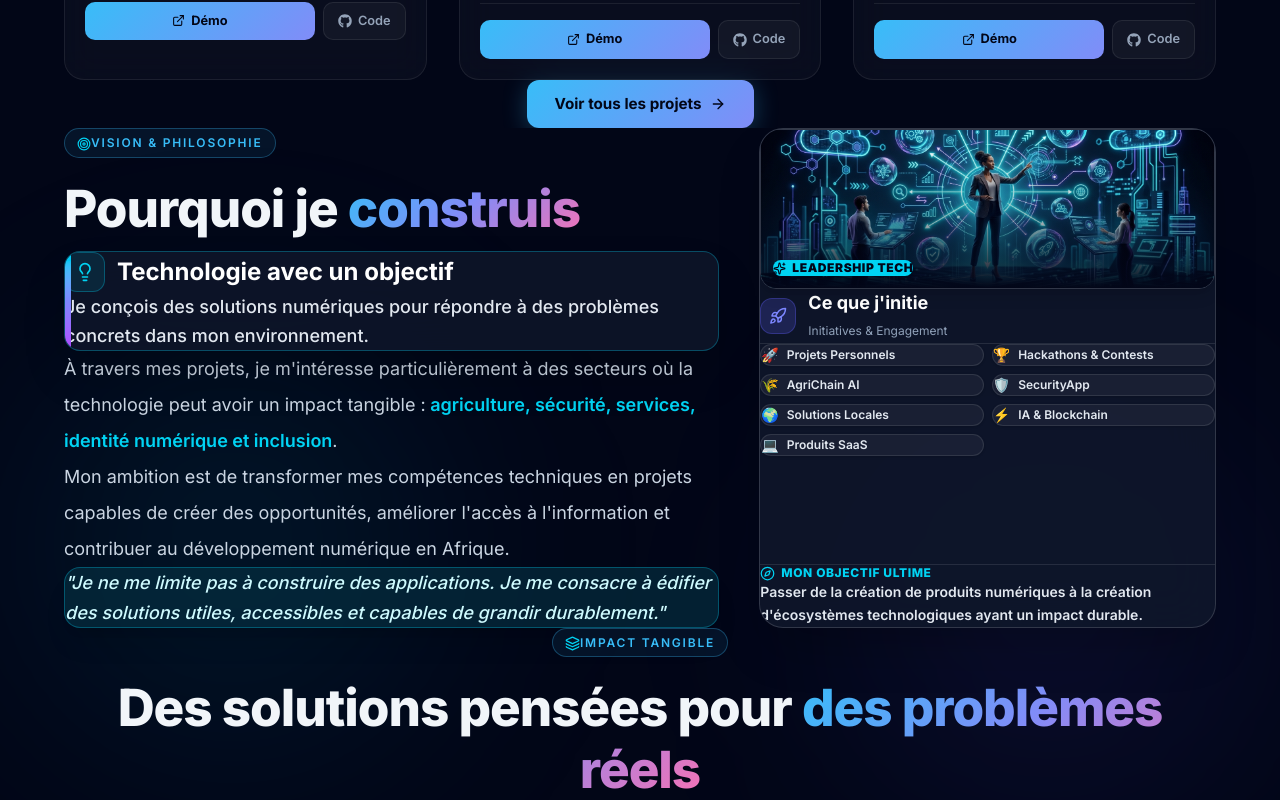
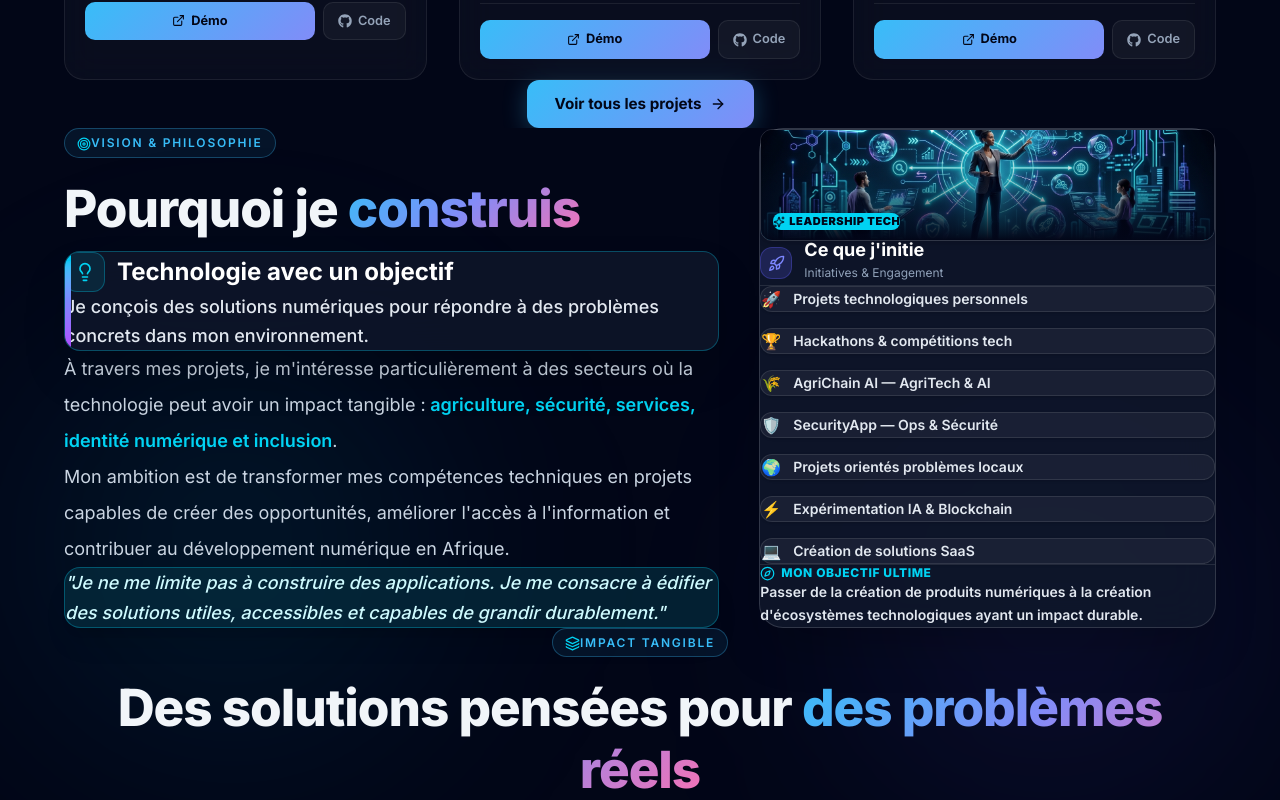
Before and after one commit to mmilinda/FolioMM, a React (Vite) app: page / in a window 1280 px wide. Shown: the part 3360-4160 px from the top of the page. Built offline with nearby package versions, Linux system fonts and the light colour scheme; no server answers.

Commit message:
fix: present initiatives list on 1 full-width column taking all allocated vertical space evenly

```diff
--- a/src/components/ImpactSection.jsx
+++ b/src/components/ImpactSection.jsx
@@ -51,13 +51,13 @@ const impactDomains = [
 ];
 
 const initiatives = [
-  { text: "Projets Personnels", icon: "🚀" },
-  { text: "Hackathons & Contests", icon: "🏆" },
-  { text: "AgriChain AI", icon: "🌾" },
-  { text: "SecurityApp", icon: "🛡️" },
-  { text: "Solutions Locales", icon: "🌍" },
-  { text: "IA & Blockchain", icon: "⚡" },
-  { text: "Produits SaaS", icon: "💻" },
+  { text: "Projets technologiques personnels", icon: "🚀" },
+  { text: "Hackathons & compétitions tech", icon: "🏆" },
+  { text: "AgriChain AI — AgriTech & AI", icon: "🌾" },
+  { text: "SecurityApp — Ops & Sécurité", icon: "🛡️" },
+  { text: "Projets orientés problèmes locaux", icon: "🌍" },
+  { text: "Expérimentation IA & Blockchain", icon: "⚡" },
+  { text: "Création de solutions SaaS", icon: "💻" },
 ];
 
 export default function ImpactSection() {
@@ -126,55 +126,55 @@ export default function ImpactSection() {
             </div>
           </div>
 
-          {/* Right Column — Initiatives (Redesigned as stylish 2-column shiny badge grid) */}
+          {/* Right Column — Initiatives (1 Single Full-Width Column filling allocated space) */}
           <div className="lg:col-span-5 flex">
             <motion.div
               initial={{ opacity: 0, scale: 0.95 }}
               animate={inView ? { opacity: 1, scale: 1 } : {}}
               transition={{ duration: 0.7, delay: 0.2 }}
-              className="p-5 sm:p-7 rounded-2xl md:rounded-3xl bg-slate-900/90 border border-white/15 backdrop-blur-xl shadow-2xl flex flex-col justify-between space-y-5 text-left w-full h-full overflow-hidden"
+              className="p-5 sm:p-6 rounded-2xl md:rounded-3xl bg-slate-900/90 border border-white/15 backdrop-blur-xl shadow-2xl flex flex-col justify-between space-y-5 text-left w-full h-full"
             >
-              <div className="space-y-4">
+              <div className="space-y-4 flex-grow flex flex-col justify-between">
 
                 {/* Top Illustrative Banner */}
-                <div className="w-full h-32 sm:h-40 rounded-2xl overflow-hidden border border-white/15 relative shadow-lg">
+                <div className="w-full h-24 sm:h-28 rounded-xl overflow-hidden border border-white/15 relative shadow-md shrink-0">
                   <img src="/initiatives_banner.jpg" alt="Leadership Tech" className="w-full h-full object-cover" />
                   <div className="absolute inset-0 bg-gradient-to-t from-slate-950 via-slate-950/20 to-transparent" />
-                  <div className="absolute bottom-3 left-3 flex items-center gap-2">
-                    <span className="px-3 py-1 rounded-lg bg-cyan-400 text-slate-950 text-xs font-black uppercase tracking-wider shadow-md flex items-center gap-1.5">
-                      <Sparkles size={13} /> Leadership Tech
+                  <div className="absolute bottom-2.5 left-3 flex items-center gap-2">
+                    <span className="px-2.5 py-0.5 rounded-lg bg-cyan-400 text-slate-950 text-[11px] font-black uppercase tracking-wider shadow-md flex items-center gap-1">
+                      <Sparkles size={12} /> Leadership Tech
                     </span>
                   </div>
                 </div>
 
                 {/* Card Title Header */}
-                <div className="flex items-center gap-3 border-b border-white/10 pb-3 pt-1">
-                  <div className="w-9 h-9 rounded-xl bg-indigo-500/20 border border-indigo-500/30 flex items-center justify-center shrink-0">
-                    <Rocket size={18} className="text-indigo-400" />
+                <div className="flex items-center gap-3 border-b border-white/10 pb-2.5 shrink-0">
+                  <div className="w-8 h-8 rounded-xl bg-indigo-500/20 border border-indigo-500/30 flex items-center justify-center shrink-0">
+                    <Rocket size={17} className="text-indigo-400" />
                   </div>
                   <div>
-                    <h3 className="text-base sm:text-lg font-bold text-white m-0">Ce que j'initie</h3>
+                    <h3 className="text-base sm:text-lg font-bold text-white m-0 leading-none">Ce que j'initie</h3>
                     <span className="text-xs text-slate-400">Initiatives & Engagement</span>
                   </div>
                 </div>
 
-                {/* Modern 2-Column Grid of Shiny Badges */}
-                <div className="grid grid-cols-2 gap-2 pt-1">
+                {/* Single Column Vertical Checklist Stack (Filling full allocated space evenly) */}
+                <div className="flex flex-col justify-between space-y-2 sm:space-y-2.5 w-full flex-grow my-auto">
                   {initiatives.map((item) => (
                     <motion.div
                       key={item.text}
-                      whileHover={{ scale: 1.03 }}
-                      className="flex items-center gap-2 px-3 py-2.5 rounded-xl bg-white/5 border border-white/10 text-slate-200 text-xs font-semibold hover:border-cyan-400/40 hover:bg-white/10 hover:text-cyan-300 transition-all shadow-sm"
+                      whileHover={{ x: 3 }}
+                      className="flex items-center gap-3 px-3.5 py-2.5 sm:py-3 rounded-xl bg-white/5 border border-white/10 text-slate-200 text-xs sm:text-sm font-semibold w-full hover:bg-white/10 hover:border-cyan-400/40 transition-all shadow-sm"
                     >
-                      <span className="text-sm shrink-0">{item.icon}</span>
-                      <span className="truncate">{item.text}</span>
+                      <span className="text-base shrink-0">{item.icon}</span>
+                      <span className="w-full font-semibold">{item.text}</span>
                     </motion.div>
                   ))}
                 </div>
               </div>
 
-              {/* Bottom Ambition Box — 100% spacious and never cut off */}
-              <div className="pt-4 border-t border-white/10 space-y-2">
+              {/* Bottom Ambition Box */}
+              <div className="pt-4 border-t border-white/10 space-y-1.5 shrink-0">
                 <span className="text-xs uppercase tracking-wider font-extrabold text-cyan-400 flex items-center gap-1.5">
                   <Compass size={15} /> Mon Objectif Ultime
                 </span>
--- a/src/components/Timeline.jsx
+++ b/src/components/Timeline.jsx
@@ -30,7 +30,7 @@ const experiences = [
     tags: ["Python", "Blockchain", "AI"],
   },
   {
-    year: "2024--2025",
+    year: "2024 - 2025",
     role: "Développeuse Web Freelance",
     company: "Clients variés",
     type: "Freelance",
```
